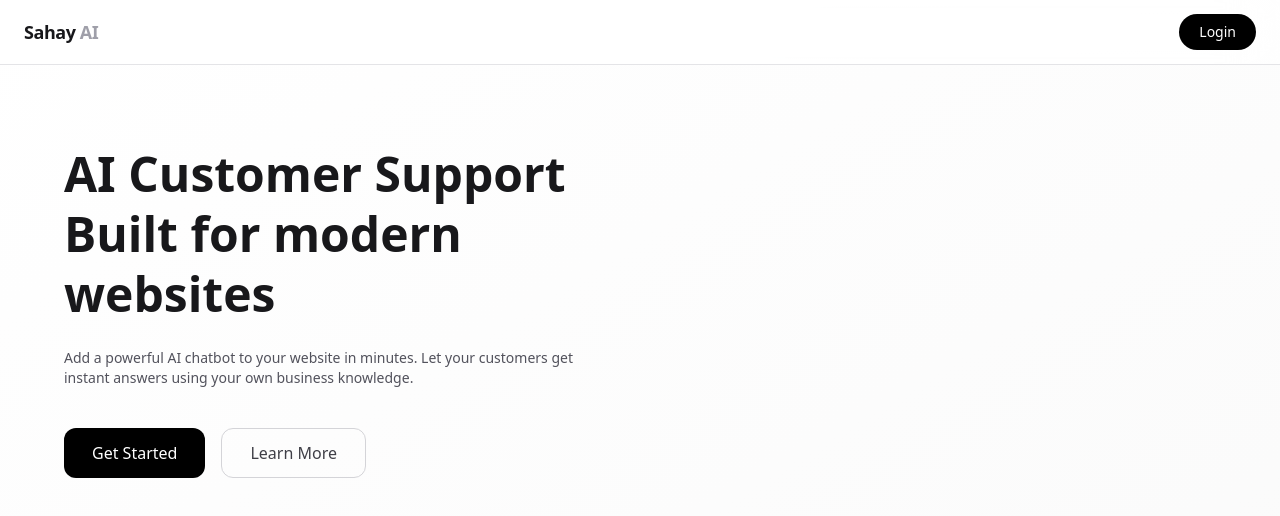
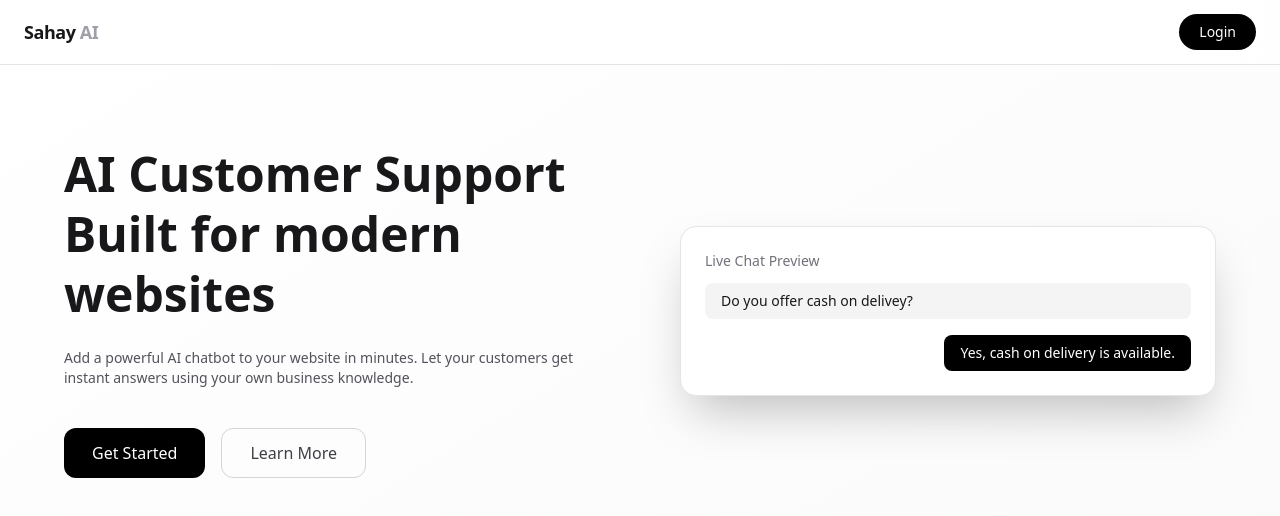
Before and after one commit to vishal290704/Sahay-AI, a Next.js app: page / in a window 1280 px wide. Shown: the top 516 px of the page. Built offline with nearby package versions, Linux system fonts and the light colour scheme; no server answers; what @scalekit-sdk/node would draw is missing.

Commit message:
Live preview part

```diff
--- a/src/components/HomeClient.tsx
+++ b/src/components/HomeClient.tsx
@@ -119,7 +119,13 @@ function HomeClient({
             animate={{ opacity: 1, scale: 1 }}
             transition={{ duration: 0.7, delay: 0.2 }}
           >
-
+            <div className="rounded-2xl bg-white shadow-2xl border border-zinc-200 p-6">
+              <div className="text-sm text-zinc-500 mb-3">Live Chat Preview</div>
+              <div className="space-y-4">
+                <div className="bg-zinc-100 rounded-lg px-4 py-2 text-sm">Do you offer cash on delivey?</div>
+                <div className="bg-black text-white rounded-lg px-4 py-2 text-sm ml-auto w-fit">Yes, cash on delivery is available.</div>
+              </div>
+            </div>
           </motion.div>
         </div>
       </section>
```
